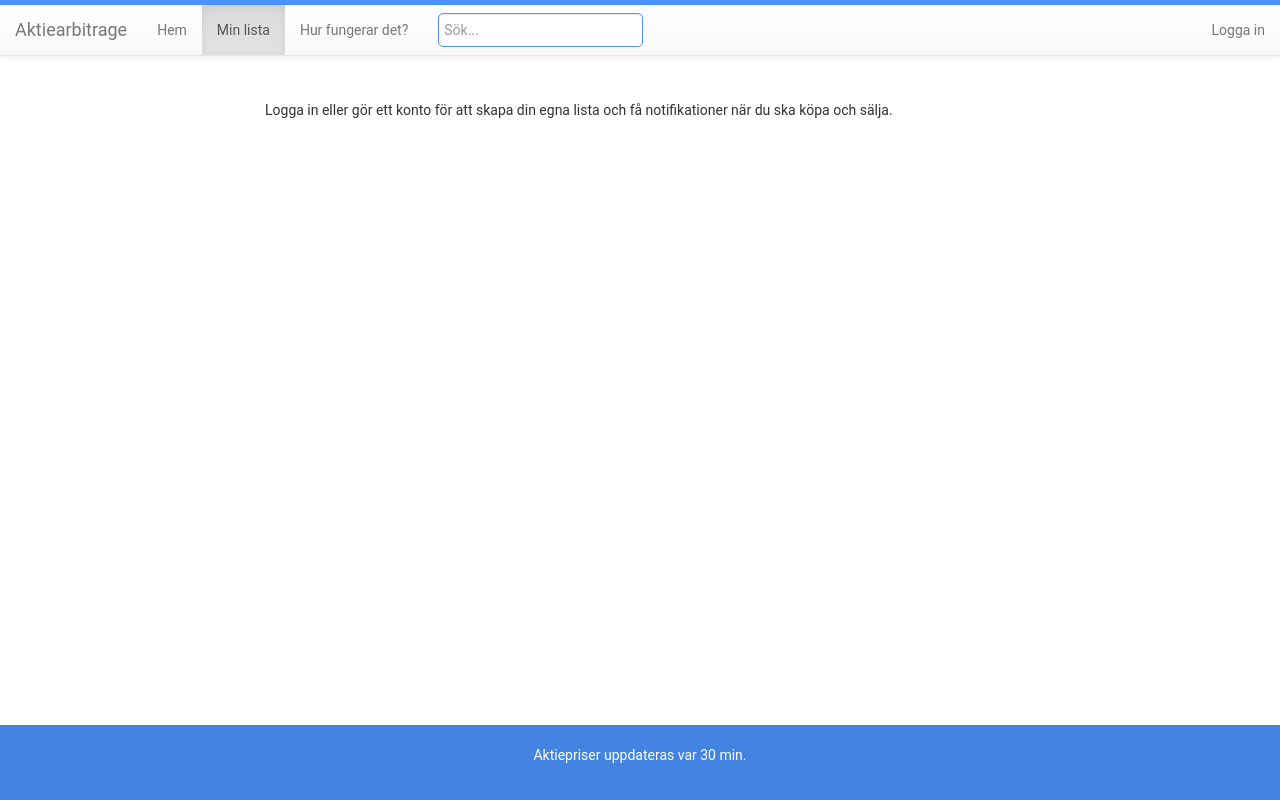
After one commit to JohanKJIP/aktiearbitrage, a Django app: page /my_list/ in a window 1280 px wide. The commit adds this page. Run offline with Django 3.2, Linux system fonts and the light colour scheme; some libraries are stand-ins or nearby versions.

Commit message:
Started my_list page and fixed stock detail table

```diff
--- a/mainpage/static/css/mainpage.css
+++ b/mainpage/static/css/mainpage.css
@@ -80,8 +80,13 @@ table {
     color: rgb(68, 68, 68);
 }
 
-.green {
+.positive {
     color: green;
+    font-weight: 200;
+}
+
+.negative {
+    color: red;
     font-weight: 200;
 }
 
@@ -177,8 +182,6 @@ SEARCH BAR
     border: 1px solid rgb(74, 147, 255);
     padding: 5px;
     border-radius: 5px;
-    outline: none;
-    color: #9DBFAF;
   }
 
 .searchTerm:focus{
@@ -215,3 +218,8 @@ SEARCH BAR
     border: 1px solid rgb(81, 136, 76);
     text-decoration: none;
 }
+
+.mini-text {
+    color: grey;
+    font-size: 12px;
+}
--- a/mainpage/static/js/functions.js
+++ b/mainpage/static/js/functions.js
@@ -5,6 +5,8 @@ $(document).ready(function() {
         updateSearchResult();
     } else if(page.startsWith('/stocks/')) {
         loadStockDetails();
+    } else if(page.startsWith('/my_list/')) {
+        loadMyList();
     }
 
     /**
@@ -22,6 +24,13 @@ $(document).ready(function() {
 });
 
 /**
+ * Loads the list based on user favourites.
+ */
+function loadMyList() {
+    $("#my-list-table").html("<p>TODO</p>")
+}
+
+/**
  * Method to load stock details on stock page.
  * Retrieves data from database via GET.
  */
@@ -35,36 +44,70 @@ function loadStockDetails() {
         },
         type: 'GET',
         success: function(data) {
-            console.log(data);
             loadGraph(stockName, data);
             loadTable(stockName, data);
         }
     });
 }
 
+/**
+ * Loads the table on detailed stock page.
+ */
 function loadTable(stockName, data) {
-    // TODO fix calculation
-    var type1Spread = ((parseFloat(data['type1_latest_price'])-parseFloat(data['type2_latest_price']))/parseFloat(data['type1_latest_price']))*100;
-    var type2Spread = ((parseFloat(data['type2_latest_price'])-parseFloat(data['type1_latest_price']))/parseFloat(data['type2_latest_price']))*100;
-    // TODO make method that takes params and returns string...
-    // type 1
-    var html = "<td>"  + stockName + " "  + data['type1'] + "</td>";
-    html += "<td class=\"noselect clickable\"><a class=\"button\" href=" + data['type1_url'] + ">Köp</a></td>";
-    html += "<td class=\"table-cell-number\">"  + data['type1_latest_price'] + " kr </td>";
-    html += "<td class=\"table-cell-number\">"  + type1Spread + "%</td>";
-    html += "<td class=\"table-cell-number\">"  + "-10%" + "</td>";
-    html += "<td class=\"table-cell-number\">"  + "-12%" + "</td>";
-    html += "<td class=\"table-cell-number\">"  + data['type1_vol'] + "</td>";
+    var type1Spread = getSpreadString(parseFloat(data['type1_latest_price']), parseFloat(data['type2_latest_price']));
+    var type2Spread = getSpreadString(parseFloat(data['type2_latest_price']), parseFloat(data['type1_latest_price']));
+
+    html = generateTable(stockName, data, 'type1', type1Spread);
     $("#type1-info").html(html);
-    //type 2
-    var html = "<td>"  + stockName + " "  + data['type2'] + "</td>";
-    html += "<td class=\"noselect clickable\"><a class=\"button\" href=" + data['type2_url'] + ">Köp</a></td>";
-    html += "<td class=\"table-cell-number\">"  + data['type2_latest_price'] + " kr </td>";
-    html += "<td class=\"table-cell-number\">"  + type2Spread + "%</td>";
-    html += "<td class=\"table-cell-number\">"  + "-10%" + "</td>";
-    html += "<td class=\"table-cell-number\">"  + "-12%" + "</td>";
-    html += "<td class=\"table-cell-number\">"  + data['type2_vol'] + "</td>";
+    html = generateTable(stockName, data, 'type2', type2Spread);
     $("#type2-info").html(html);
+}
+
+/**
+ * Generates the table seen on detailed stock page.
+ * @param {string} stockName
+ * @param {dictionary} data
+ * @param {string} type
+ * @param {float} spread
+ */
+function generateTable(stockName, data, type, spread) {
+    var html = "<td>"  + stockName + " "  + data[type] + "</td>";
+    html += "<td class=\"noselect clickable\"><a class=\"button\" href=" + data[type + '_url'] + ">Köp</a></td>";
+    html += "<td class=\"table-cell-number\">"  + parseFloat(data[type + '_latest_price']).toFixed(2) + " kr </td>";
+    html += "<td class=\"table-cell-number " + positiveOrNegativeClass(spread) + "\">"  + spread + "</td>";
+    html += "<td class=\"table-cell-number " + positiveOrNegativeClass(spread) + "\">"  + "-10%" + "</td>";
+    html += "<td class=\"table-cell-number " + positiveOrNegativeClass(spread) + "\">"  + "-12%" + "</td>";
+    html += "<td class=\"table-cell-number\">"  + data[type + '_vol'] + "</td>";
+    return html;
+}
+
+/**
+ * Used to determine colour of number w/ class and css.
+ */
+function positiveOrNegativeClass(number) {
+    if (typeof number === 'string') {
+        number.replace("%", "");
+        number.replace("+", "");
+        number.replace("-", "");
+        number = parseFloat(number);
+    }
+    if(number >= 0) return "positive";
+    return "negative";
+}
+
+/**
+ * Calculate spread from two prices.
+ * price1 is after, price2 is before, e.g. 10 -> 9 = -10%, 9 -> 10 = +11%
+ * @param {float} price1
+ * @param {float} price2
+ */
+function getSpreadString(price1, price2) {
+    var spread = (((price1-price2)/price2)*100).toFixed(2);
+    if (spread >= 0) {
+        return "+" + spread + "%";
+    } else {
+        return spread + "%";
+    }
 }
 
 /**
@@ -163,7 +206,7 @@ function renderListItems(stockList) {
                     <td class=\"name column1\" slug=\"" + key + "\">" + stockList[key].name + "</td> \
                     <td class=\"type column2\">" + stockList[key]['type1'].latest_price + "</td> \
                     <td class=\"type column3\">" + stockList[key]['type2'].latest_price + "</td> \
-                    <td class=\"spread column4 green\">+" + stockList[key].spread + "%</td> \
+                    <td class=\"spread column4 positive\">+" + stockList[key].spread + "%</td> \
                     </tr>"
             html += itemdiv;
         }
@@ -193,6 +236,10 @@ function getListItems(query, sort) {
     });
 }
 
+
+/**
+ * Fix search results, retrieve values from db and populate.
+ */
 function updateSearchResult() {
     var page = window.location.pathname;
     if(page == '/' || page == '/default.aspx') {
--- a/mainpage/templates/mainpage/base.html
+++ b/mainpage/templates/mainpage/base.html
@@ -32,6 +32,7 @@
                 <div class="collapse navbar-collapse" id="bar">
                     <ul class="nav navbar-nav">
                         <li class="active clickable"><a href="/">Hem <span class="sr-only">(current)</span></a></li>
+                        <li><a href="/my_list/" class="clickable">Min lista</a></li>
                         <li><a href="/about/" class="clickable">Hur fungerar det?</a></li>
                     </ul>
                     <form class="navbar-form navbar-left">
--- /dev/null
+++ b/mainpage/templates/mainpage/my_list.html
@@ -0,0 +1,23 @@
+{% extends "mainpage/base.html" %}
+
+{% block content %}
+    <div class="content-group margintop100">
+        {% if user.is_authenticated %}
+        <table id="list-group" class="content-group table" sort-type="ASC">
+                <h1 id="table-title">Min lista</h1>
+                <thead id="table-head" class="table-head sticky-header">
+                    <tr>
+                        <th class="column1 clickable noselect" onclick="sortTable(0)">NAMN</th>
+                        <th class="column2 clickable noselect" onclick="sortTable(1)">DEN ENA</th>
+                        <th class="column3 clickable noselect" onclick="sortTable(2)">DEN ANDRA</th>
+                        <th class="column4 clickable noselect" onclick="sortTable(3)">SPREAD</th>
+                    </tr>
+                </thead>
+                <tbody id="my-list-table" sort="name">
+                </tbody>
+        </table>
+        {% else %}
+        <p>Logga in eller gör ett konto för att skapa din egna lista och få notifikationer när du ska köpa och sälja.</p>
+        {% endif %}
+    </div>
+{% endblock %}
--- a/mainpage/urls.py
+++ b/mainpage/urls.py
@@ -7,5 +7,6 @@ urlpatterns = [
     path('ajax/get_stock_list/', views.get_stock_list, name='get_stock_list'),
     path('stocks/<slug:name>/', views.stock_page, name='stock_page'),
     path('about/', views.about, name='about'),
+    path('my_list/', views.my_list, name='my_list'),
     path('ajax/get_stock_data/', views.get_stock_data, name='get_stock_data'),
 ]
--- a/mainpage/views.py
+++ b/mainpage/views.py
@@ -42,6 +42,9 @@ def stock_page(request, name):
 
 def about(request):
     return render(request, 'mainpage/about.html')
+
+def my_list(request):
+    return render(request, 'mainpage/my_list.html')
 
 def send(request):
     """
```
Also changed, not shown: mainpage/templates/mainpage/my_pages.html (added, +7 -0 lines), mainpage/templates/mainpage/stock_detail.html (+6 -3 lines).
